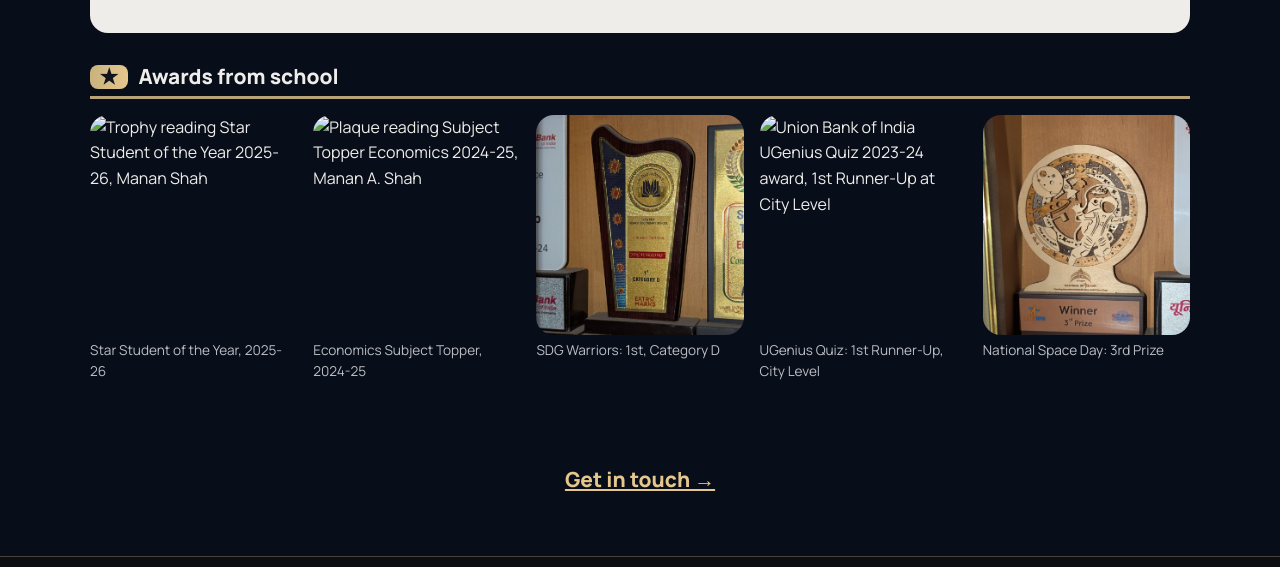
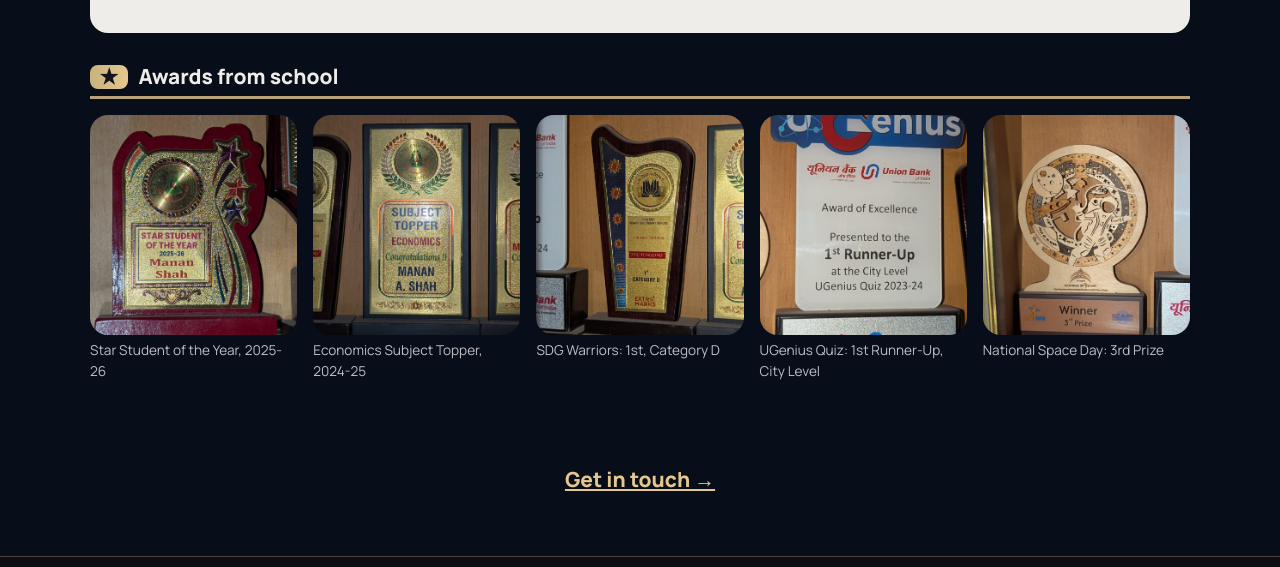
Before and after one commit to mananshahre/portfolio-website, a plain HTML site: page mananshahre-portfolio/work.html in a window 1280 px wide. Shown: the part 3189-3756 px from the top of the page. Drawn offline with Linux system fonts and the light colour scheme.

Commit message:
Update work.html

```diff
--- a/mananshahre-portfolio/work.html
+++ b/mananshahre-portfolio/work.html
@@ -444,7 +444,7 @@
           <div class="photo-row awards-row">
             <figure>
               <img
-                src="assets/images/award-star-student.jpg"
+                src="award-star-student.jpg"
                 alt="Trophy reading Star Student of the Year 2025-26, Manan Shah"
                 width="200"
               />
@@ -452,7 +452,7 @@
             </figure>
             <figure>
               <img
-                src="assets/images/award-econ-topper.jpg"
+                src="award-econ-topper.jpg"
                 alt="Plaque reading Subject Topper Economics 2024-25, Manan A. Shah"
                 width="200"
               />
@@ -468,7 +468,7 @@
             </figure>
             <figure>
               <img
-                src="assets/images/award-ugenius.jpg"
+                src="award-ugenius.jpg"
                 alt="Union Bank of India UGenius Quiz 2023-24 award, 1st Runner-Up at City Level"
                 width="200"
               />
```
